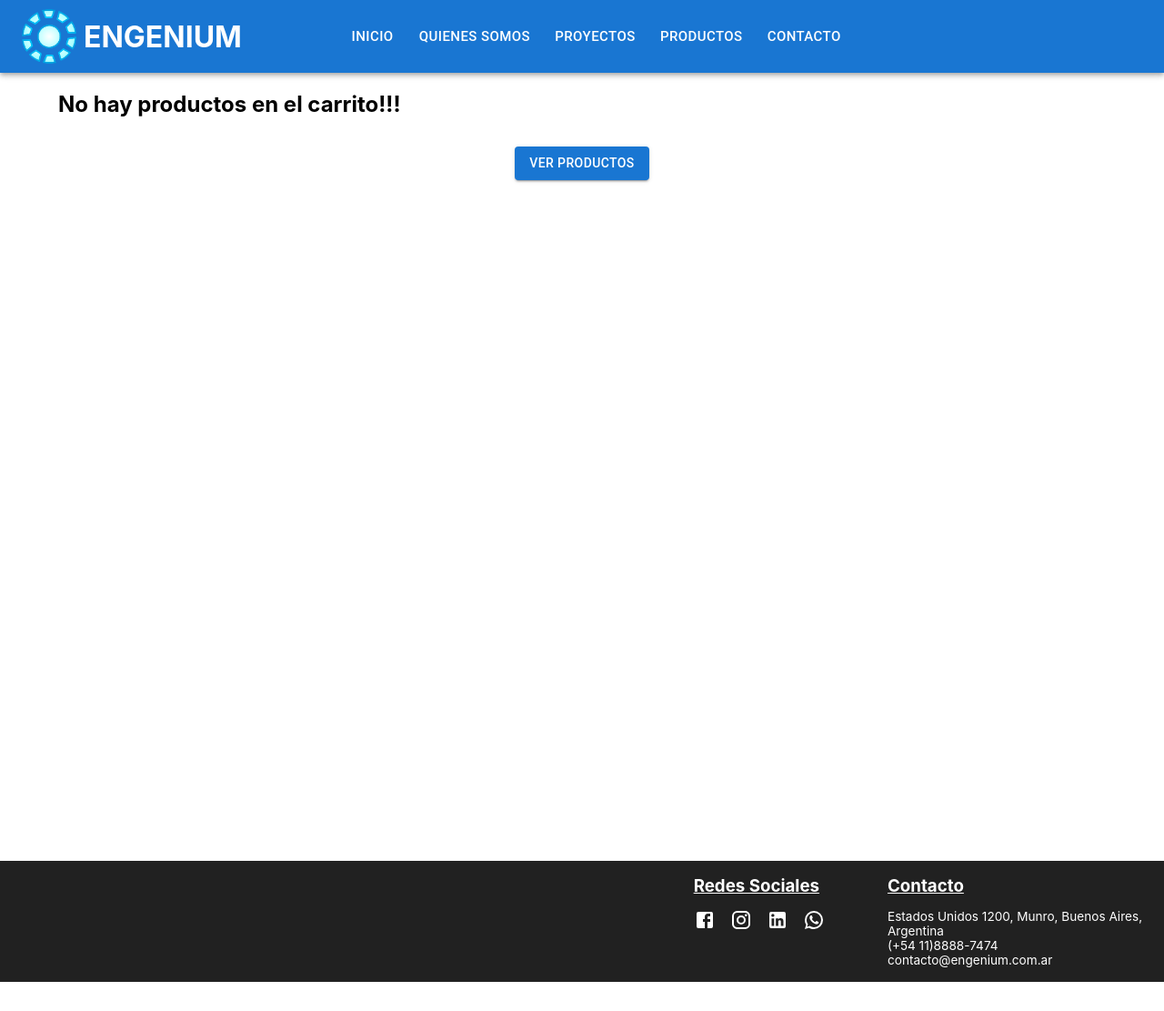
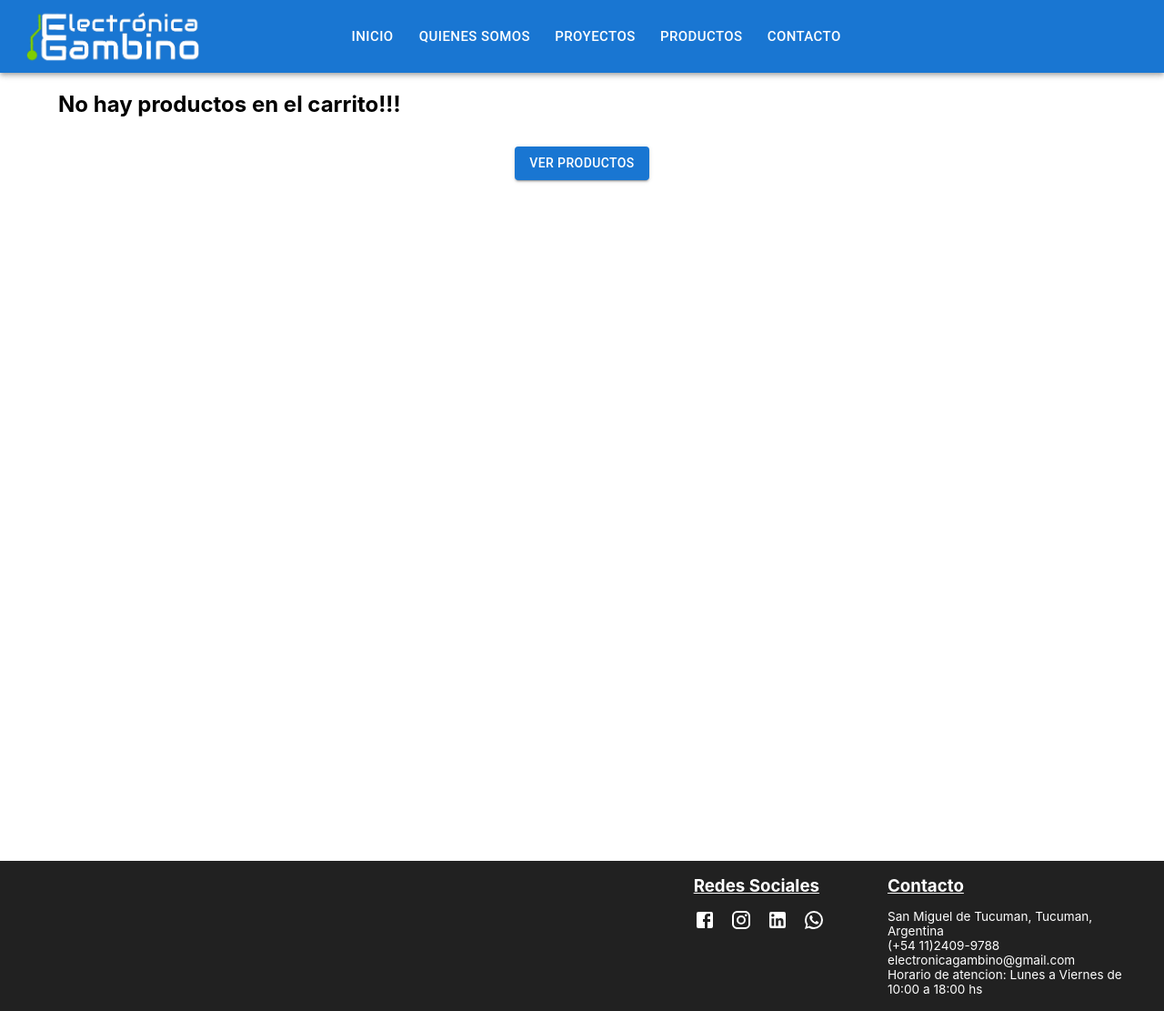
Before and after one commit to fmgambino/entregaFinalReactCH, a React (Create React App) app in the folder sinVITE/engenium/: page /cart in a window 1280 px wide. Shown: the whole page at 91% size. Before the commit the page ends 1079 px from the top, so only its background shows below. Built offline with nearby package versions, Linux system fonts and the light colour scheme.

Commit message:
Correccion logoEG.png

```diff
--- a/sinVITE/engenium/src/components/Footer/Footer.js
+++ b/sinVITE/engenium/src/components/Footer/Footer.js
@@ -57,9 +57,10 @@ const Footer = ({propiedad}) => {
                         <div className="footer-div">
                             <Link to ="/contacts"><h3 className="footer_h3 footer-icon">Contacto</h3></Link>
                             <ul className="footer__list">
-                                <li>Estados Unidos 1200, Munro, Buenos Aires, Argentina</li>
-                                <li>(+54 11)8888-7474</li>
-                                <li>contacto@engenium.com.ar</li>
+                                <li>San Miguel de Tucuman, Tucuman, Argentina</li>
+                                <li>(+54 11)2409-9788</li>
+                                <li>electronicagambino@gmail.com</li>
+                                <li>Horario de atencion: Lunes a Viernes de 10:00 a 18:00 hs</li>
                             </ul>
                         </div>
                     </Grid>
--- a/sinVITE/engenium/src/components/NavBar/NavBar.css
+++ b/sinVITE/engenium/src/components/NavBar/NavBar.css
@@ -20,8 +20,14 @@
   margin: 0px 0px 0px 0.5rem;
 }
 .nav-logo-img{
+  width: 200px !important;
+  height: 60px !important;
   padding: 5px 0px;
-  animation: rotate-center 2s ease-in both;
+  /* animation: rotate-center 2s ease-in both; */
+  border-radius: 0% !important;
+  overflow: hidden;
+
+
 }
 .container-list{
   display: flex;
--- a/sinVITE/engenium/src/components/NavBar/NavBar.js
+++ b/sinVITE/engenium/src/components/NavBar/NavBar.js
@@ -71,10 +71,10 @@ const NavBar = () => {
                             <Avatar
                                 className='nav-logo-img'
                                 alt="Logo ENGENIUM"
-                                src="../logo.png"
-                                sx={{ width: 60, height: 60 }}
+                                src="../logoEG.png"
+                                // sx={{ width: 260, height: 60 }}
                             />
-                           <h1>ENGENIUM</h1>
+                           {/* <h1>ELECTRONICA GAMBINO</h1>       */}
                         </Link>
                     </div>
                 </Grid>
--- a/sinVITE/engenium/src/pages/contacts.js
+++ b/sinVITE/engenium/src/pages/contacts.js
@@ -112,10 +112,10 @@ const Contacto = () => {
                     <Grid item md={6} xs={12}>
                         <div>
                             <ul>
-                                <li>Estados Unidos 1200, Munro, Buenos Aires, Argentina</li>
-                                <li>(+54 11)8888-7474</li>
-                                <li>contacto@engenium.com.ar</li>
-                                <li>Horario de atencion: Lunes a Viernes de 8:00 a 17:00 hs</li>
+                                <li>San Miguel de Tucuman, Tucuman, Argentina</li>
+                                <li>(+54 11)2409-9788</li>
+                                <li>electronicagambino@gmail.com</li>
+                                <li>Horario de atencion: Lunes a Viernes de 10:00 a 18:00 hs</li>
                             </ul>
                         </div>
                     </Grid>
```
Also changed, not shown: sinVITE/engenium/public/logoEG.png (added).
